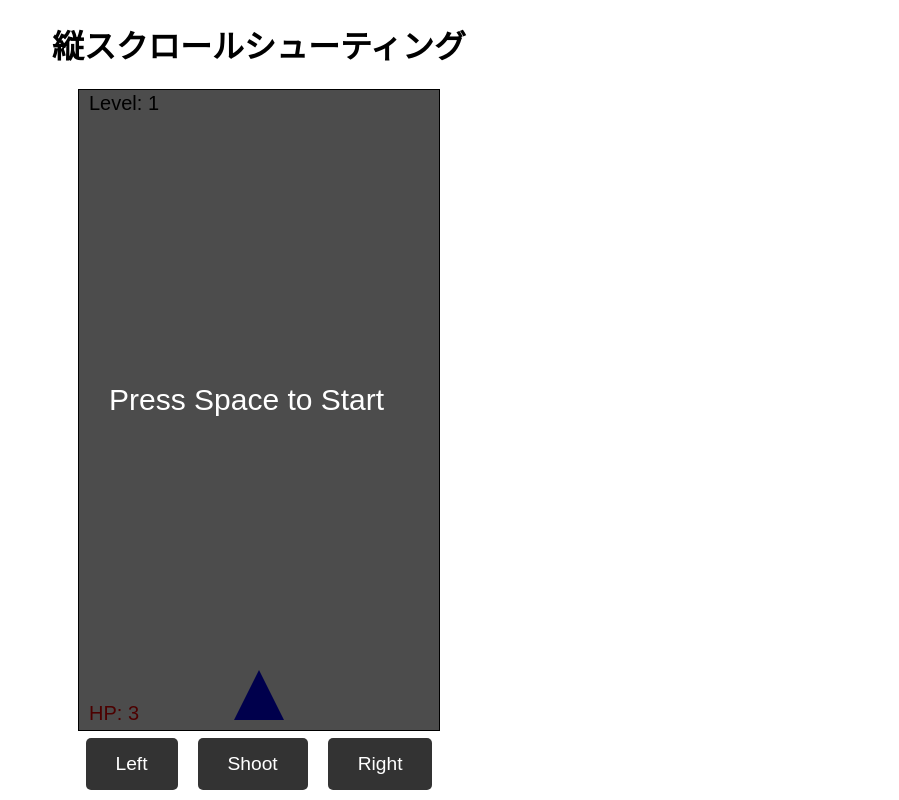
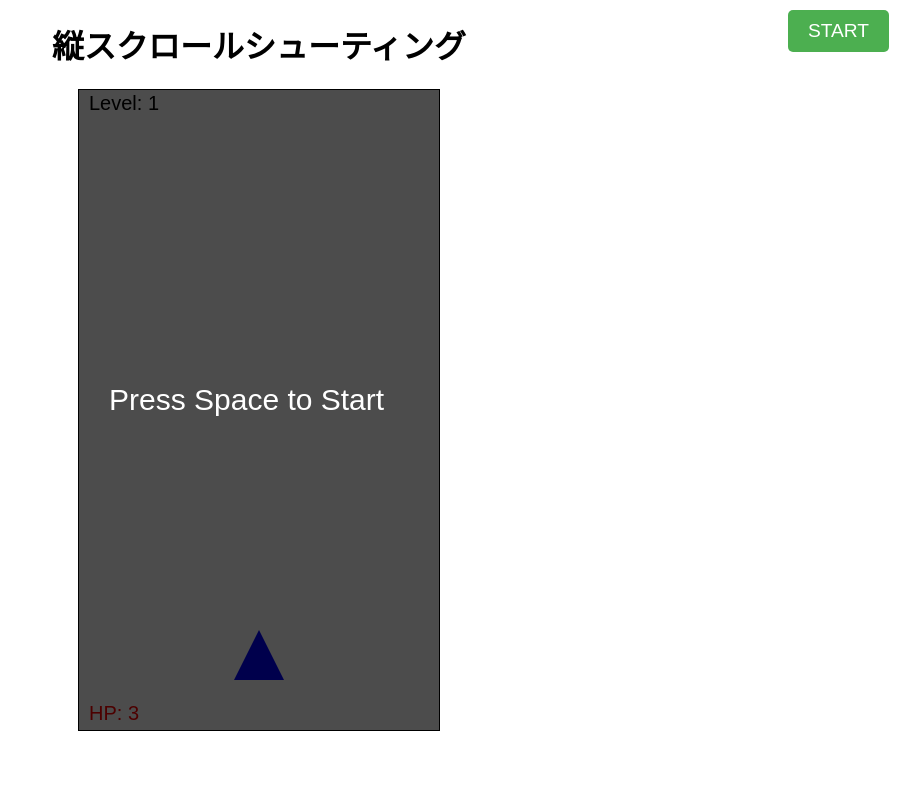
Before and after one commit to cryptoanime/ryo-, a plain HTML site: page index.html in a window 1280 px wide. Shown: the whole page, without its empty margins (381-1280 px from the left). Drawn offline with Linux system fonts and the light colour scheme.

Commit message:
シューティング修正版

```diff
--- a/index.html
+++ b/index.html
@@ -8,6 +8,7 @@
 <body>
     <h1>縦スクロールシューティング</h1>
     <canvas id="gameCanvas" width="360" height="640"></canvas>
+    <button id="startButton">START</button>
     <div class="controls">
         <button id="leftButton">Left</button>
         <button id="shootButton">Shoot</button>
--- a/script.js
+++ b/script.js
@@ -47,7 +47,7 @@ for (const name in imageSources) {
 // Player
 const player = {
     x: canvas.width / 2 - 25,
-    y: canvas.height - 60,
+    y: canvas.height - 100, // Adjusted player Y position
     width: 50,
     height: 50,
     speed: 4,
@@ -134,6 +134,9 @@ const resetScreenDuration = 5000; // 5 seconds for game over/clear screen
 
 let enemiesDefeatedInLevel = 0; // New: Count of enemies defeated in current level
 
+let touchActive = false; // For touch movement
+let touchCurrentX = 0; // For touch movement
+
 // Event listeners
 let rightPressed = false;
 let leftPressed = false;
@@ -141,30 +144,24 @@ let leftPressed = false;
 document.addEventListener('keydown', keyDownHandler, false);
 document.addEventListener('keyup', keyUpHandler, false);
 
-// Get control buttons
-const leftButton = document.getElementById('leftButton');
-const rightButton = document.getElementById('rightButton');
-const shootButton = document.getElementById('shootButton');
+// Get control buttons (still need start button)
+const startButton = document.getElementById('startButton');
 
-// Button event listeners
-leftButton.addEventListener('touchstart', () => { leftPressed = true; }, false);
-leftButton.addEventListener('touchend', () => { leftPressed = false; }, false);
-leftButton.addEventListener('mousedown', () => { leftPressed = true; }, false);
-leftButton.addEventListener('mouseup', () => { leftPressed = false; }, false);
+// Start button event listener
+startButton.addEventListener('click', () => {
+    if (!gameStarted && !isWaitingForReset) { // Only start if not already started or waiting
+        startGame();
+    }
+});
 
-rightButton.addEventListener('touchstart', () => { rightPressed = true; }, false);
-rightButton.addEventListener('touchend', () => { rightPressed = false; }, false);
-rightButton.addEventListener('mousedown', () => { rightPressed = true; }, false);
-rightButton.addEventListener('mouseup', () => { rightPressed = false; }, false);
-
-shootButton.addEventListener('touchstart', (e) => { e.preventDefault(); shoot(); }, false);
-shootButton.addEventListener('touchend', (e) => { e.preventDefault(); }, false);
-shootButton.addEventListener('mousedown', (e) => { e.preventDefault(); shoot(); }, false);
-shootButton.addEventListener('mouseup', (e) => { e.preventDefault(); }, false);
-
-// Canvas touch for start/reset
+// Canvas touch events for movement and shooting
 canvas.addEventListener('touchstart', (e) => {
-    if (!gameStarted || gameOver) { // Handle start/reset on touch
+    if (gameStarted && !gameOver) {
+        e.preventDefault();
+        touchActive = true;
+        touchCurrentX = e.touches[0].clientX;
+        shoot(); // Shoot on touch
+    } else if (!gameStarted || gameOver) { // Handle start/reset on touch
         if (e.touches.length === 1 && !isWaitingForReset) { // Single tap to start/reset
             if (!gameStarted) {
                 startGame();
@@ -173,6 +170,17 @@ canvas.addEventListener('touchstart', (e) => {
             }
         }
     }
+}, false);
+
+canvas.addEventListener('touchmove', (e) => {
+    if (gameStarted && !gameOver && touchActive) {
+        e.preventDefault();
+        touchCurrentX = e.touches[0].clientX;
+    }
+}, false);
+
+canvas.addEventListener('touchend', (e) => {
+    touchActive = false;
 }, false);
 
 function keyDownHandler(e) {
@@ -188,9 +196,8 @@ function keyDownHandler(e) {
         } else if (gameOver) {
             if (isWaitingForReset) {
                 return;
-            } else {
-                resetGame();
             }
+            resetGame();
         }
     }
 }
@@ -214,7 +221,7 @@ function startGame() {
     explosions.length = 0;
     powerUps.length = 0; // Clear power-ups
     player.x = canvas.width / 2 - player.width / 2; // Centered horizontally
-    player.y = canvas.height - player.height - 10; // Near bottom
+    player.y = canvas.height - player.height - 50; // Adjusted player Y position
     boss = null; // Reset boss
     currentLevel = 1;
     displayLevelMessage = false;
@@ -238,6 +245,9 @@ function startGame() {
     gameStartTime = Date.now(); // Start time for current level
 
     enemySpawnIntervalId = setInterval(spawnEnemy, enemySpawnInterval);
+
+    // Hide start button
+    startButton.style.display = 'none';
 }
 
 function resetGame() {
@@ -250,7 +260,7 @@ function resetGame() {
     explosions.length = 0;
     powerUps.length = 0; // Clear power-ups
     player.x = canvas.width / 2 - player.width / 2; // Centered horizontally
-    player.y = canvas.height - player.height - 10; // Near bottom
+    player.y = canvas.height - player.height - 50; // Adjusted player Y position
     boss = null; // Reset boss
     currentLevel = 1;
     displayLevelMessage = false;
@@ -274,6 +284,8 @@ function resetGame() {
     if (enemySpawnIntervalId) {
         clearInterval(enemySpawnIntervalId);
     }
+    // Show start button
+    startButton.style.display = 'block';
     drawStartScreen();
 }
 
@@ -694,6 +706,7 @@ function update() {
                     isWaitingForReset = true;
                     setTimeout(() => {
                         isWaitingForReset = false;
+                        resetGame(); // Auto-reset after game over screen
                     }, resetScreenDuration);
                 }
             }
@@ -743,6 +756,7 @@ function update() {
                     isWaitingForReset = true;
                     setTimeout(() => {
                         isWaitingForReset = false;
+                        resetGame(); // Auto-reset after game over screen
                     }, resetScreenDuration);
                 }
             }
--- a/style.css
+++ b/style.css
@@ -11,13 +11,26 @@ canvas {
     margin: 0 auto; /* Center canvas */
 }
 
+#startButton {
+    position: absolute;
+    top: 10px;
+    right: 10px;
+    padding: 10px 20px;
+    font-size: 1.2em;
+    background-color: #4CAF50; /* Green */
+    color: white;
+    border: none;
+    border-radius: 5px;
+    cursor: pointer;
+    z-index: 100; /* Ensure it's above canvas */
+}
+
+#startButton:active {
+    background-color: #45a049;
+}
+
 .controls {
-    position: absolute;
-    bottom: 10px;
-    width: 100%;
-    display: flex;
-    justify-content: center;
-    gap: 20px;
+    display: none; /* Move controls off-screen */
 }
 
 .controls button {
```
